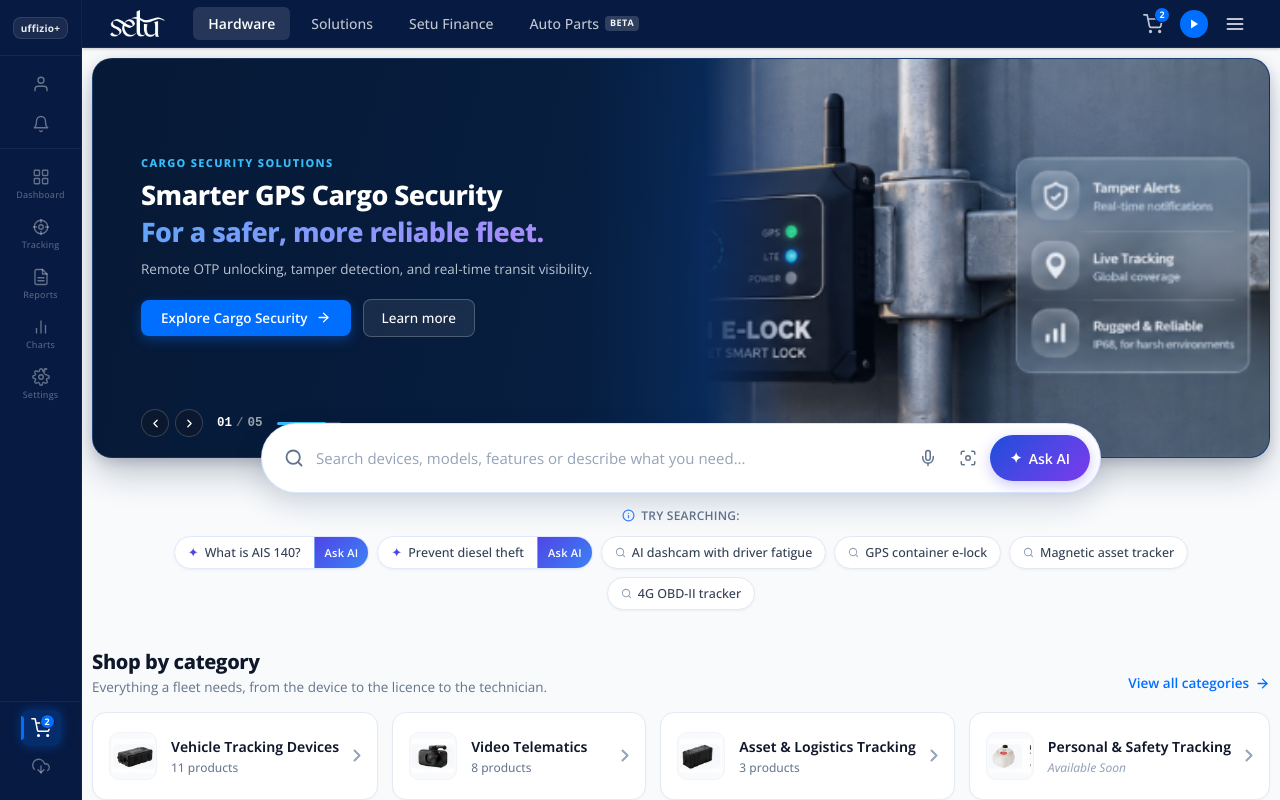
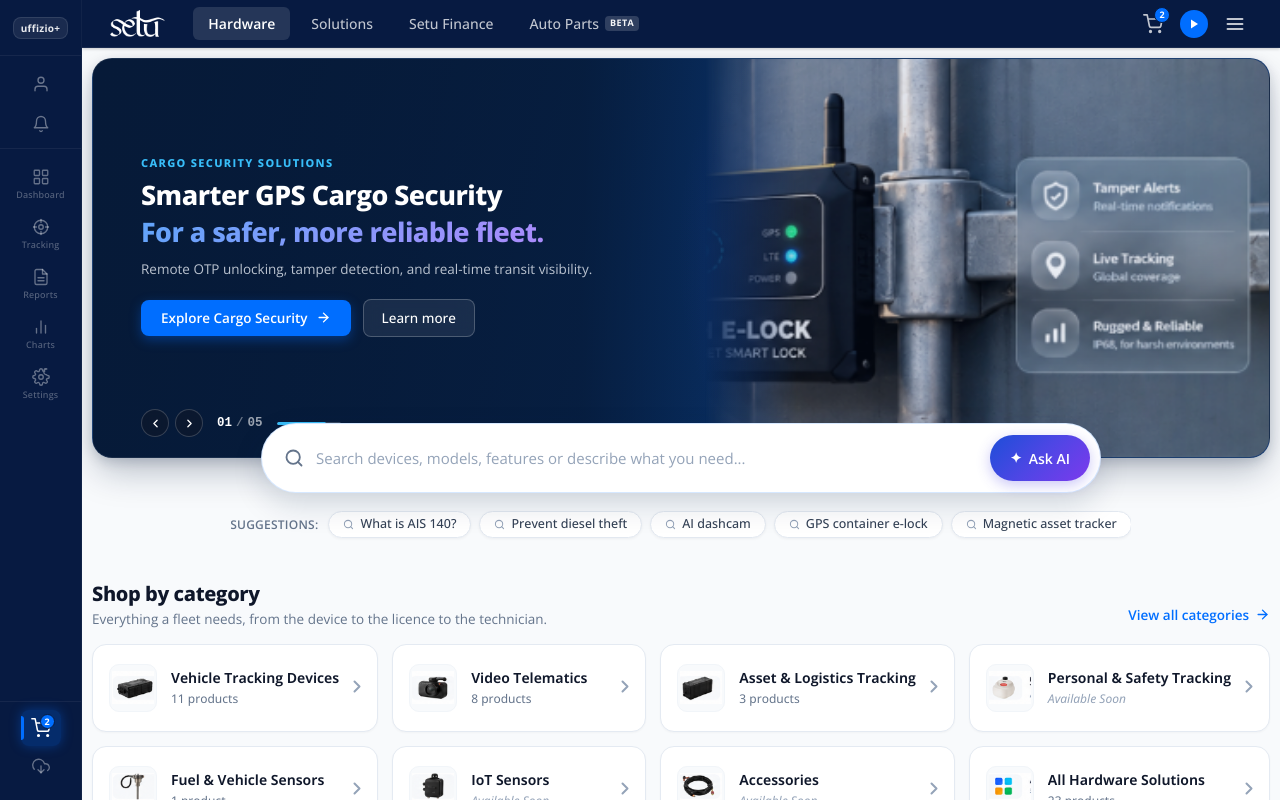
Before and after one commit to kinjal106/setu, a React (Vite) app: page / in a window 1280 px wide. Built offline with nearby package versions, Linux system fonts and the light colour scheme.

Commit message:
Simplify search bar and make suggestions strictly single-line

```diff
--- a/src/pages/SetuHome/SetuHome.css
+++ b/src/pages/SetuHome/SetuHome.css
@@ -408,129 +408,83 @@
   line-height: 1;
 }
 
-/* ── Search Suggestions Directly Below Search Bar ── */
+/* ── Search Suggestions Directly Below Search Bar (Strictly Single Line) ── */
 .search-suggestions-row {
   display: flex;
   align-items: center;
   justify-content: center;
-  gap: 12px;
+  gap: 10px;
   margin-top: 14px;
-  flex-wrap: wrap;
-  padding: 0 16px;
-  max-width: 1050px;
+  flex-wrap: nowrap;
+  white-space: nowrap;
+  max-width: 900px;
   margin-left: auto;
   margin-right: auto;
+  padding: 4px 16px;
+  overflow-x: auto;
+  scrollbar-width: none;
+  -ms-overflow-style: none;
+}
+
+.search-suggestions-row::-webkit-scrollbar {
+  display: none;
 }
 
 .search-suggestions-label {
-  display: inline-flex;
-  align-items: center;
-  gap: 6px;
   font-size: 12px;
   font-weight: 600;
   color: #64748B;
   letter-spacing: 0.02em;
   text-transform: uppercase;
+  flex-shrink: 0;
   user-select: none;
 }
 
-.search-suggestions-label__icon {
-  color: #3B82F6;
+.search-suggestions-list {
+  display: flex;
+  align-items: center;
+  gap: 8px;
+  flex-wrap: nowrap;
+  white-space: nowrap;
   flex-shrink: 0;
-}
-
-.search-suggestions-list {
-  display: flex;
-  align-items: center;
-  gap: 8px;
-  flex-wrap: wrap;
-  justify-content: center;
 }
 
 .search-suggestion-pill {
   display: inline-flex;
-  align-items: stretch;
+  align-items: center;
+  gap: 6px;
+  padding: 6px 14px;
   background: #FFFFFF;
   border: 1px solid #E2E8F0;
   border-radius: 9999px;
   box-shadow: 0 1px 3px rgba(15, 23, 42, 0.05);
-  transition: all 180ms cubic-bezier(0.16, 1, 0.3, 1);
-  overflow: hidden;
-  line-height: 1;
-}
-
-.search-suggestion-pill:hover {
-  border-color: #93C5FD;
-  box-shadow: 0 3px 10px rgba(0, 110, 255, 0.12);
-  transform: translateY(-1px);
-}
-
-.search-suggestion-pill__main-btn {
-  display: inline-flex;
-  align-items: center;
-  gap: 6px;
-  padding: 7px 13px;
-  background: transparent;
-  border: none;
   font-size: 12.5px;
   font-weight: 500;
   color: #334155;
   cursor: pointer;
   font-family: inherit;
-  transition: color 150ms ease, background 150ms ease;
   white-space: nowrap;
-}
-
-.search-suggestion-pill:hover .search-suggestion-pill__main-btn {
+  flex-shrink: 0;
+  line-height: 1;
+  transition: all 160ms cubic-bezier(0.16, 1, 0.3, 1);
+}
+
+.search-suggestion-pill:hover {
+  border-color: #93C5FD;
   color: #006EFF;
   background: #F8FAFC;
-}
-
-.search-suggestion-pill__sparkle {
-  color: #4F46E5;
-  font-size: 13px;
-  line-height: 1;
-}
-
-.search-suggestion-pill__search-icon {
+  box-shadow: 0 3px 10px rgba(0, 110, 255, 0.12);
+  transform: translateY(-1px);
+}
+
+.search-suggestion-pill__icon {
   color: #94A3B8;
+  flex-shrink: 0;
   transition: color 150ms ease;
 }
 
-.search-suggestion-pill:hover .search-suggestion-pill__search-icon {
+.search-suggestion-pill:hover .search-suggestion-pill__icon {
   color: #006EFF;
-}
-
-.search-suggestion-pill--ai {
-  border-color: #E0E7FF;
-  background: #FFFFFF;
-}
-
-.search-suggestion-pill--ai:hover {
-  border-color: #818CF8;
-  box-shadow: 0 4px 12px rgba(79, 70, 229, 0.15);
-}
-
-.search-suggestion-pill__ai-btn {
-  display: inline-flex;
-  align-items: center;
-  gap: 4px;
-  padding: 0 10px;
-  background: linear-gradient(135deg, #4F46E5 0%, #3B82F6 100%);
-  color: #FFFFFF;
-  border: none;
-  border-left: 1px solid rgba(255, 255, 255, 0.3);
-  font-size: 11px;
-  font-weight: 600;
-  cursor: pointer;
-  font-family: inherit;
-  letter-spacing: 0.02em;
-  transition: opacity 150ms ease, filter 150ms ease;
-  white-space: nowrap;
-}
-
-.search-suggestion-pill__ai-btn:hover {
-  filter: brightness(1.12);
 }
 
 /* ── Search Dropdown Panel ── */
@@ -1538,16 +1492,14 @@
     font-size: 24px;
   }
   .search-suggestions-row {
+    justify-content: flex-start;
+    padding: 2px 8px;
     gap: 8px;
   }
-  .search-suggestion-pill__main-btn {
+  .search-suggestion-pill {
     font-size: 11.5px;
     padding: 5px 10px;
   }
-  .search-suggestion-pill__ai-btn {
-    font-size: 10px;
-    padding: 0 8px;
-  }
   .finder-modal__grid {
     grid-template-columns: 1fr;
   }
--- a/src/pages/SetuHome/SetuHome.jsx
+++ b/src/pages/SetuHome/SetuHome.jsx
@@ -470,33 +470,23 @@ function DarkHeroBannerSlider({ onLearnMore, isSearchActive }) {
 const SEARCH_SUGGESTIONS = [
   {
     label: 'What is AIS 140?',
-    query: 'what is AIS 140?',
-    isAI: true
+    query: 'what is AIS 140?'
   },
   {
     label: 'Prevent diesel theft',
-    query: 'prevent diesel theft',
-    isAI: true
+    query: 'prevent diesel theft'
   },
   {
-    label: 'AI dashcam with driver fatigue',
-    query: 'AI dashcam with driver fatigue',
-    isAI: false
+    label: 'AI dashcam',
+    query: 'AI dashcam with driver fatigue'
   },
   {
     label: 'GPS container e-lock',
-    query: 'GPS container e-lock',
-    isAI: false
+    query: 'GPS container e-lock'
   },
   {
     label: 'Magnetic asset tracker',
-    query: 'magnetic asset tracker',
-    isAI: false
-  },
-  {
-    label: '4G OBD-II tracker',
-    query: '4G OBD tracker',
-    isAI: false
+    query: 'magnetic asset tracker'
   }
 ];
 
@@ -558,22 +548,6 @@ function PrimaryIntelligentSearchBar({ onSearchActiveChange, onOpenFinder, onOpe
     setIsFocused(false);
   };
 
-  const handleVoiceSearch = () => {
-    if (!('webkitSpeechRecognition' in window || 'SpeechRecognition' in window)) {
-      alert('Speech recognition is not supported in this browser. Please use Chrome or Edge.');
-      return;
-    }
-    const SpeechRecognition = window.SpeechRecognition || window.webkitSpeechRecognition;
-    const recognition = new SpeechRecognition();
-    recognition.lang = 'en-IN';
-    recognition.onresult = (event) => {
-      const transcript = event.results[0][0].transcript;
-      setQuery(transcript);
-      setIsFocused(true);
-    };
-    recognition.start();
-  };
-
   const handleSuggestionClick = (item, e) => {
     if (e) {
       e.preventDefault();
@@ -581,18 +555,6 @@ function PrimaryIntelligentSearchBar({ onSearchActiveChange, onOpenFinder, onOpe
     }
     setQuery(item.query);
     navigate(`/hardware?search=${encodeURIComponent(item.query)}`);
-    setIsFocused(false);
-  };
-
-  const handleSuggestionAIClick = (item, e) => {
-    if (e) {
-      e.preventDefault();
-      e.stopPropagation();
-    }
-    setQuery(item.query);
-    if (onOpenAIChat) {
-      onOpenAIChat(item.query);
-    }
     setIsFocused(false);
   };
 
@@ -638,38 +600,6 @@ function PrimaryIntelligentSearchBar({ onSearchActiveChange, onOpenFinder, onOpe
           </button>
         )}
 
-        {/* Microphone action */}
-        <button
-          type="button"
-          className="intelligent-search-bar__action-icon"
-          onClick={handleVoiceSearch}
-          title="Search by voice"
-          aria-label="Search by voice"
-        >
-          <svg width="18" height="18" viewBox="0 0 24 24" fill="none" stroke="currentColor" strokeWidth="2" strokeLinecap="round" strokeLinejoin="round">
-            <path d="M12 2a3 3 0 0 0-3 3v7a3 3 0 0 0 6 0V5a3 3 0 0 0-3-3Z" />
-            <path d="M19 10v2a7 7 0 0 1-14 0v-2" />
-            <line x1="12" y1="19" x2="12" y2="22" />
-          </svg>
-        </button>
-
-        {/* Camera / Lens scanner action */}
-        <button
-          type="button"
-          className="intelligent-search-bar__action-icon"
-          onClick={() => navigate('/auto-parts')}
-          title="Vehicle plate & compatibility scanner"
-          aria-label="Vehicle plate scanner"
-        >
-          <svg width="18" height="18" viewBox="0 0 24 24" fill="none" stroke="currentColor" strokeWidth="2" strokeLinecap="round" strokeLinejoin="round">
-            <path d="M3 7V5a2 2 0 0 1 2-2h2" />
-            <path d="M17 3h2a2 2 0 0 1 2 2v2" />
-            <path d="M21 17v2a2 2 0 0 1-2 2h-2" />
-            <path d="M7 21H5a2 2 0 0 1-2-2v-2" />
-            <circle cx="12" cy="12" r="3" />
-          </svg>
-        </button>
-
         {/* Primary Search CTA: ✦ Ask AI Button */}
         <button
           type="button"
@@ -682,51 +612,24 @@ function PrimaryIntelligentSearchBar({ onSearchActiveChange, onOpenFinder, onOpe
         </button>
       </form>
 
-      {/* ── Search Suggestions Directly Below Search Bar ── */}
+      {/* ── Search Suggestions Directly Below Search Bar (Single Line) ── */}
       <div className="search-suggestions-row">
-        <div className="search-suggestions-label">
-          <svg width="13" height="13" viewBox="0 0 24 24" fill="none" stroke="currentColor" strokeWidth="2.2" strokeLinecap="round" strokeLinejoin="round" className="search-suggestions-label__icon">
-            <circle cx="12" cy="12" r="10"/>
-            <path d="M12 16v-4"/>
-            <path d="M12 8h.01"/>
-          </svg>
-          <span>Try searching:</span>
-        </div>
-
+        <span className="search-suggestions-label">Suggestions:</span>
         <div className="search-suggestions-list">
           {SEARCH_SUGGESTIONS.map((item, idx) => (
-            <div
+            <button
               key={idx}
-              className={`search-suggestion-pill ${item.isAI ? 'search-suggestion-pill--ai' : ''}`}
-            >
-              <button
               type="button"
-                className="search-suggestion-pill__main-btn"
+              className="search-suggestion-pill"
               onClick={(e) => handleSuggestionClick(item, e)}
               title={`Search products for "${item.query}"`}
             >
-                {item.isAI ? (
-                  <span className="search-suggestion-pill__sparkle">✦</span>
-                ) : (
-                  <svg width="11" height="11" viewBox="0 0 24 24" fill="none" stroke="currentColor" strokeWidth="2.2" strokeLinecap="round" strokeLinejoin="round" className="search-suggestion-pill__search-icon">
+              <svg width="11" height="11" viewBox="0 0 24 24" fill="none" stroke="currentColor" strokeWidth="2.2" strokeLinecap="round" strokeLinejoin="round" className="search-suggestion-pill__icon">
                 <circle cx="11" cy="11" r="8" />
                 <line x1="21" y1="21" x2="16.65" y2="16.65" />
               </svg>
-                )}
               <span>{item.label}</span>
             </button>
-
-              {item.isAI && (
-                <button
-                  type="button"
-                  className="search-suggestion-pill__ai-btn"
-                  onClick={(e) => handleSuggestionAIClick(item, e)}
-                  title={`Ask AI directly about "${item.query}"`}
-                >
-                  Ask AI
-                </button>
-              )}
-            </div>
           ))}
         </div>
       </div>
```
Lines whose indentation alone changed are shown as unchanged.
